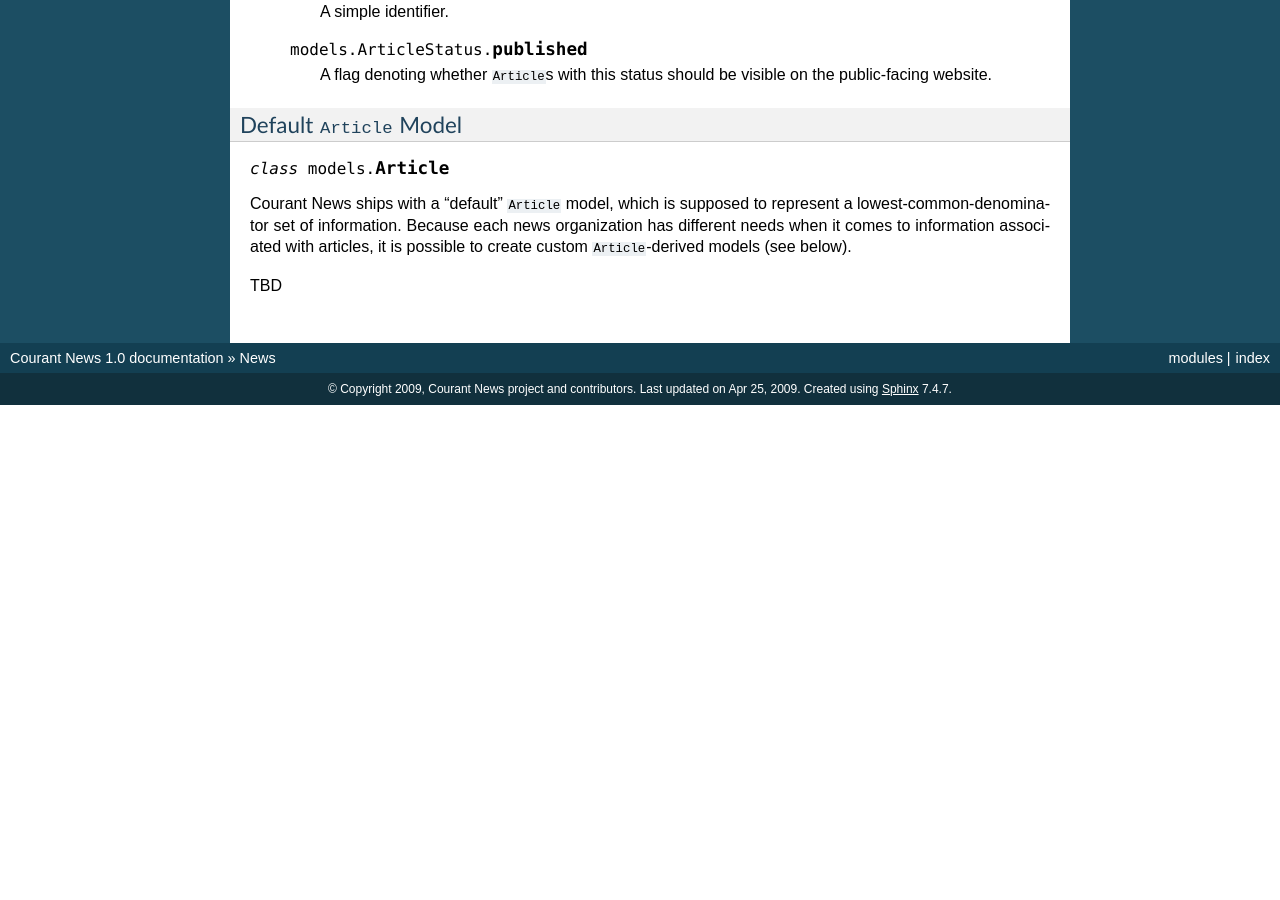
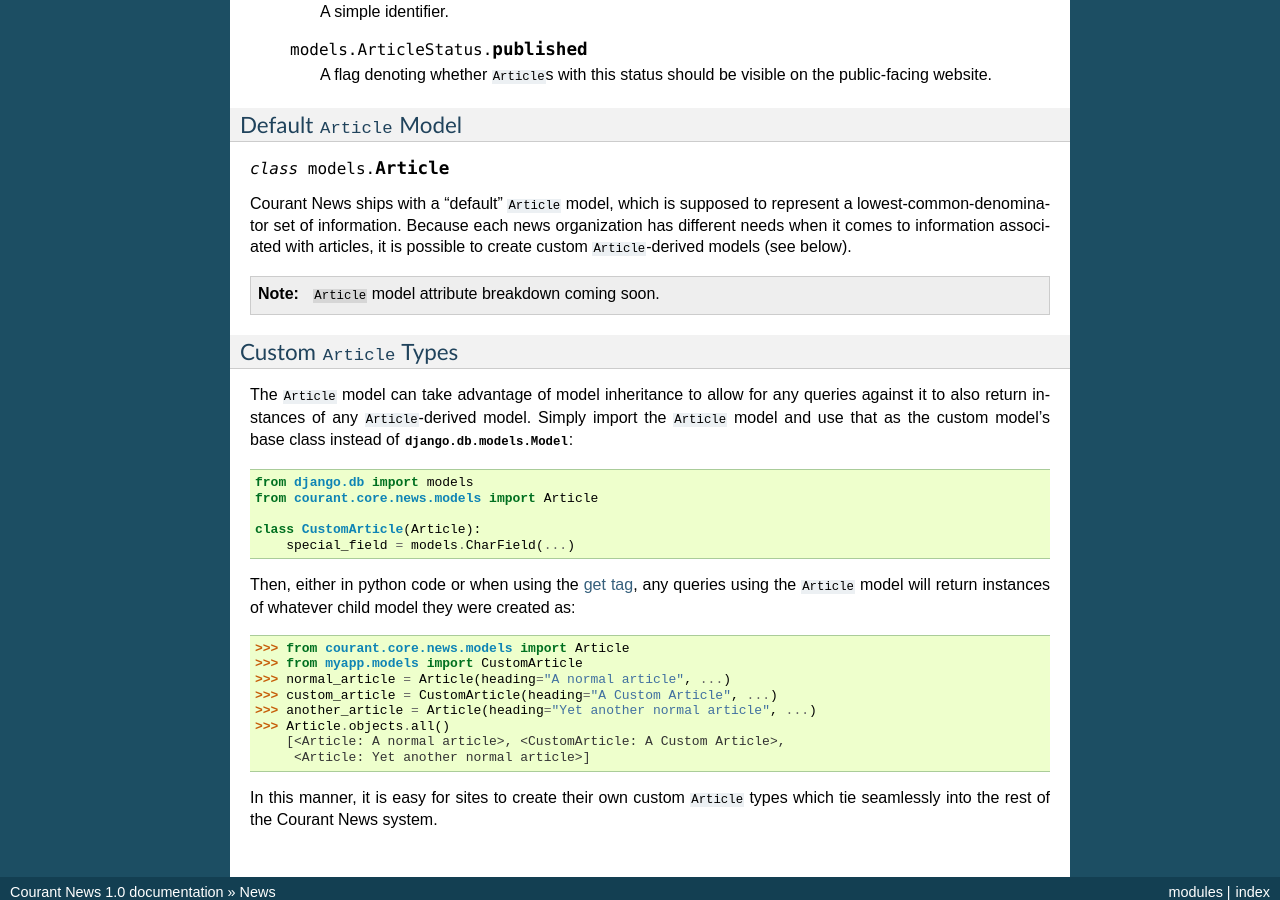
Before and after one commit to maxcutler/Courant-News, a Sphinx documentation site: the page built from docs/ref/core/news.txt, in a window 1280 px wide and 900 px high, scrolled down 1977 px. Built offline with Sphinx 7.4.7, drawn with Linux system fonts in a browser that asks for light colours; before the commit the page ends 2382 px from its top, so only the background shows below that.

Commit message:
Added information about custom article types to docs.

```diff
--- a/docs/ref/core/news.txt
+++ b/docs/ref/core/news.txt
@@ -143,4 +143,36 @@ each news organization has different needs when it comes to information
 associated with articles, it is possible to create custom
 ``Article``-derived models (see below).
 
-TBD
+.. note::
+
+    ``Article`` model attribute breakdown coming soon.
+
+Custom ``Article`` Types
+------------------------
+
+The ``Article`` model can take advantage of model inheritance to allow for
+any queries against it to also return instances of any ``Article``-derived
+model. Simply import the ``Article`` model and use that as the custom model's
+base class instead of :class:`django.db.models.Model`::
+
+    from django.db import models
+    from courant.core.news.models import Article
+
+    class CustomArticle(Article):
+        special_field = models.CharField(...)
+
+Then, either in python code or when using the :ref:`get tag <ref-core-gettag>`,
+any queries using the ``Article`` model will return instances of whatever child
+model they were created as::
+
+    >>> from courant.core.news.models import Article
+    >>> from myapp.models import CustomArticle
+    >>> normal_article = Article(heading="A normal article", ...)
+    >>> custom_article = CustomArticle(heading="A Custom Article", ...)
+    >>> another_article = Article(heading="Yet another normal article", ...)
+    >>> Article.objects.all()
+        [<Article: A normal article>, <CustomArticle: A Custom Article>,
+         <Article: Yet another normal article>]
+
+In this manner, it is easy for sites to create their own custom ``Article`` types
+which tie seamlessly into the rest of the Courant News system.
```
